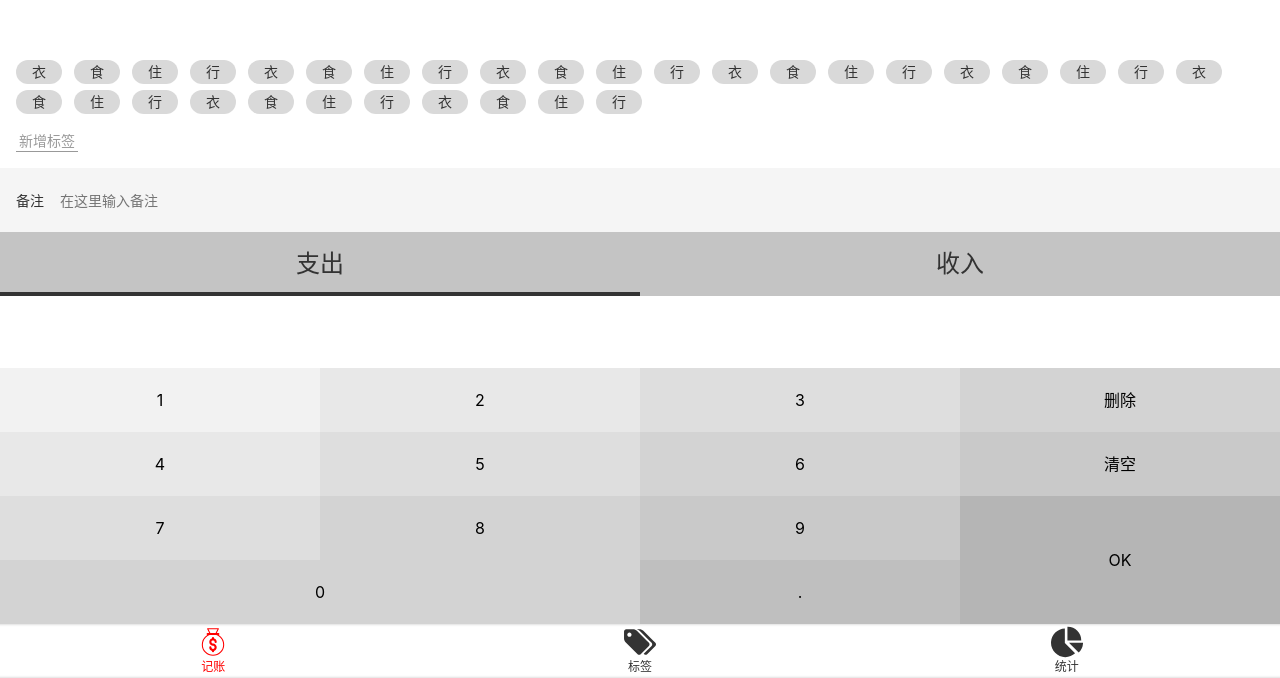
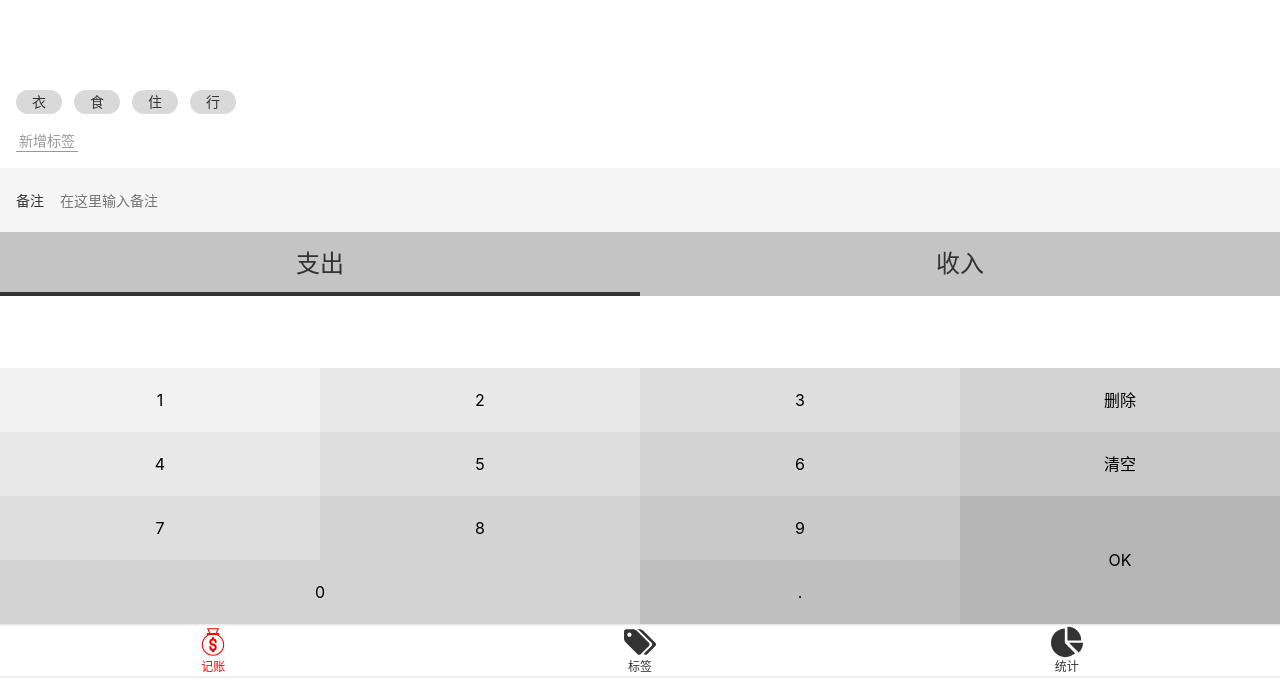
Before and after one commit to J-h125/money-version1, a Vue app: page /#/money in a window 1280 px wide. Shown: the part 122-800 px from the top of the page. Built offline with nearby package versions, Linux system fonts and the light colour scheme.

Commit message:
可以选中或取消 tags

```diff
--- a/src/components/Money/Tags.vue
+++ b/src/components/Money/Tags.vue
@@ -4,46 +4,31 @@
             <button>新增标签</button>
         </div>
         <ul class="current">
-            <li>衣</li>
-            <li>食</li>
-            <li>住</li>
-            <li>行</li>
-            <li>衣</li>
-            <li>食</li>
-            <li>住</li>
-            <li>行</li>
-            <li>衣</li>
-            <li>食</li>
-            <li>住</li>
-            <li>行</li>
-            <li>衣</li>
-            <li>食</li>
-            <li>住</li>
-            <li>行</li>
-            <li>衣</li>
-            <li>食</li>
-            <li>住</li>
-            <li>行</li>
-            <li>衣</li>
-            <li>食</li>
-            <li>住</li>
-            <li>行</li>
-            <li>衣</li>
-            <li>食</li>
-            <li>住</li>
-            <li>行</li>
-            <li>衣</li>
-            <li>食</li>
-            <li>住</li>
-            <li>行</li>
+            <li v-for="tag in dataSource" :key="tag"
+            :class="{selected:selectedTags.indexOf(tag)>=0}"
+            @click="toggle(tag)"
+            >{{tag}}</li>
 
         </ul>
     </div>
 </template>
 
 <script lang="ts">
-    export default {
-        name: 'Tags'
+    import Vue from 'vue';
+    import {Component,Prop} from 'vue-property-decorator';
+    @Component
+    export default class Tags extends Vue{
+      @Prop(Array) dataSource   :string[] | undefined;
+       selectedTags:string[] = [];
+
+       toggle(tag:string){
+          const index =  this.selectedTags.indexOf(tag);
+          if(index>=0){
+            this.selectedTags.splice(index,1);
+          }else {
+              this.selectedTags.push(tag);
+          }
+       }
     };
 </script>
 
@@ -59,7 +44,8 @@
             flex-wrap: wrap;
 
             > li{
-                background: #d9d9d9;
+                $bg:#d9d9d9;
+                background: $bg;
                 $h:24px;
                 height: $h;
                 line-height: $h;
@@ -67,6 +53,10 @@
                 padding: 0 16px;
                 margin-right: 12px;
                 margin-top:6px;
+                &.selected{
+                    background: darken($bg,50%);
+                    color:white;
+                }
             }
         }
         > .new{
--- a/src/views/Money.vue
+++ b/src/views/Money.vue
@@ -3,11 +3,11 @@
             <number-pad/>
             <types :xxx=" 333 "/>
            <notes/>
-           <tags/>
+           <tags :data-source="tags"/>
         </Layout>
 </template>
 
-<script lang="ts">
+<script >
     import Nav from '@/components/Nav.vue';
     import NumberPad from '@/components/Money/NumberPad.vue';
     import Types from '@/components/Money/Types.vue';
@@ -15,7 +15,12 @@
     import Tags from '@/components/Money/Tags.vue';
     export default {
         name: 'money',
-        components: {Tags, Notes, Types, NumberPad, Nav}
+        components: {Tags, Notes, Types, NumberPad, Nav},
+        data(){
+            return{
+                tags:['衣','食','住','行']
+            }
+        }
     };
 </script>
 <style lang="scss">
```
